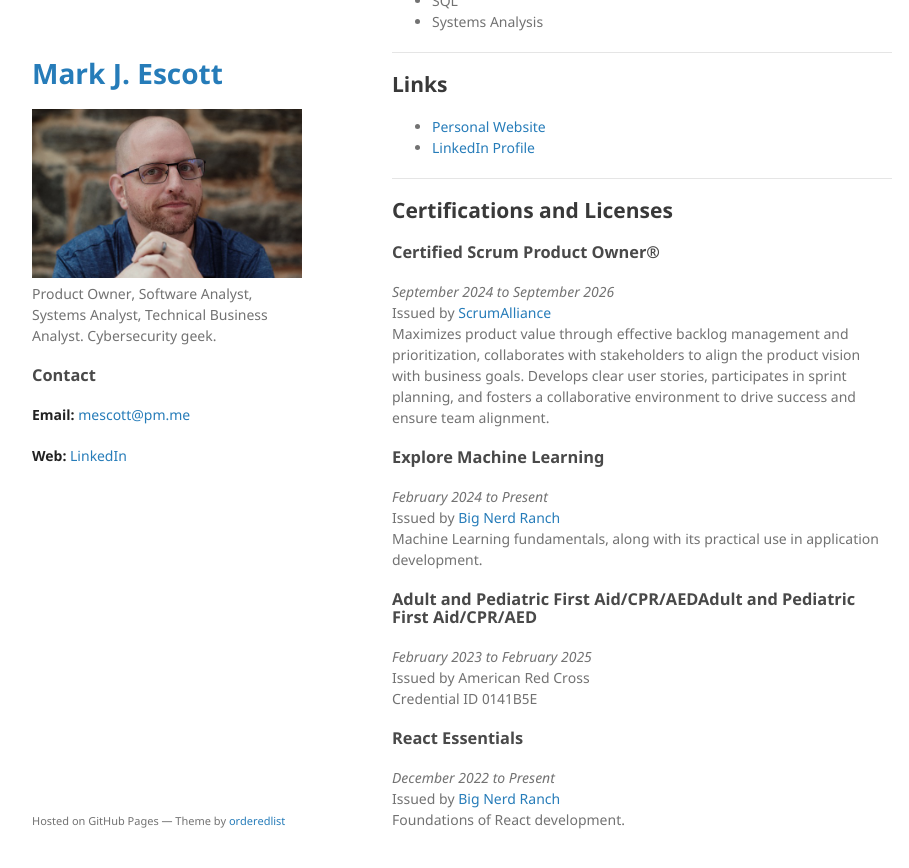
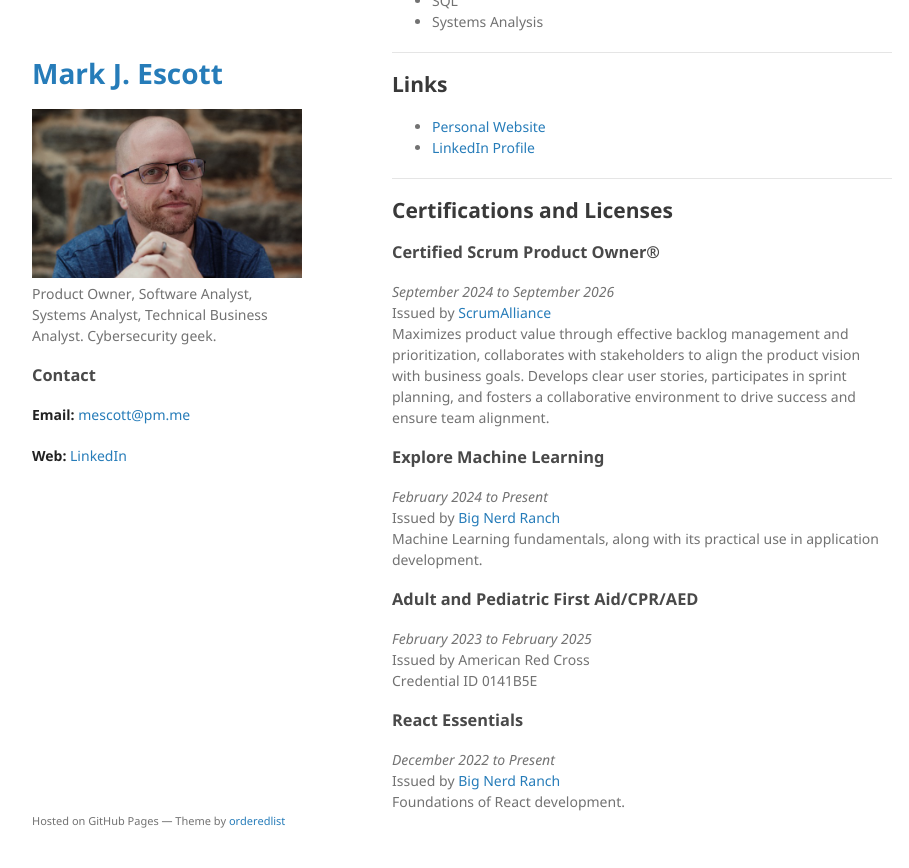
Before and after one commit to mjescott/mjescott.github.io, a Jekyll site: the page built from index.md, in a window 1280 px wide and 900 px high, scrolled down 1884 px. Shown: the top 868 px of the window, without its empty margins (178-1087 px from the left). Built offline with Jekyll 4.4.1, drawn with Linux system fonts in a browser that asks for light colours.

Commit message:
Update index.md

```diff
--- a/index.md
+++ b/index.md
@@ -89,7 +89,7 @@ Maximizes product value through effective backlog management and prioritization,
 Issued by [Big Nerd Ranch](https://www.credly.com/badges/3da6db2a-3f01-418f-ac12-866049dbd70c/linked_in_profile)
 Machine Learning fundamentals, along with its practical use in application development.
 
-### Adult and Pediatric First Aid/CPR/AEDAdult and Pediatric First Aid/CPR/AED
+### Adult and Pediatric First Aid/CPR/AED
 *February 2023 to February 2025*
 Issued by American Red Cross
 Credential ID 0141B5E
```
